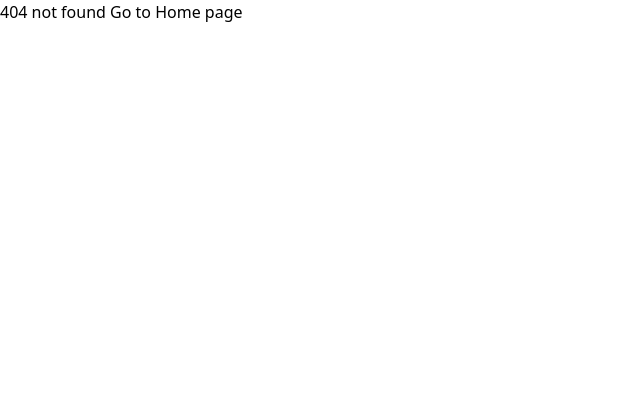
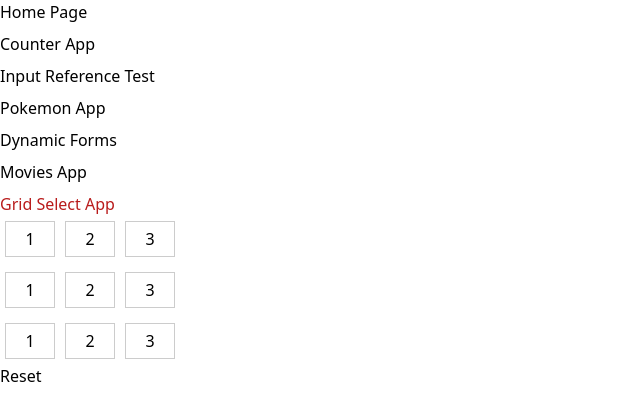
Before and after one commit to kartheekgj/reactpractice, a React (Create React App) app: page /gridselect in a window 1280 px wide. Before the commit this address had no page. Shown: the top 420 px of the page, without its empty margins (0-640 px from the left). Built offline with nearby package versions, Linux system fonts and the light colour scheme.

Commit message:
adding grid select app

```diff
--- a/src/App.css
+++ b/src/App.css
@@ -40,3 +40,27 @@
     transform: rotate(360deg);
   }
 }
+
+.grid-container {
+  display: grid;
+  gap: 5px; /* Adjust the gap between cells as needed */
+}
+
+.grid-row {
+  display: flex;
+}
+
+.grid-cell {
+  flex: 1;
+  gap: 5px;
+  margin: 5px;
+  padding: 5px;
+  max-width:50px;
+  max-height: 50px;
+  border: 1px solid #ccc;
+  transition: background-color 0.5s ease;
+}
+
+.selected {
+  background-color: green;
+}
--- a/src/App.js
+++ b/src/App.js
@@ -29,6 +29,10 @@ function App() {
       link: "/moviesapp",
       pageName: "Movies App",
     },
+    {
+      link: "/gridselect",
+      pageName: "Grid Select App",
+    },
   ];
   return (
     <div>
--- /dev/null
+++ b/src/components/GridSelectApp.js
@@ -0,0 +1,80 @@
+import React, { useState } from "react";
+
+function GridComponent(props) {
+  const [selectedCells, setSelectedCells] = useState({});
+  const handleSelectionChange = (e) => {
+    e.preventDefault();
+    const selectedCol = e.target.dataset.selectedCol;
+    if (Object.keys(selectedCells).length > 3) {
+      const currentSelectedCell = Object.keys(selectedCells);
+      currentSelectedCell.map((currentKey, index) => {
+        setTimeout(() => {
+          resetAnimation(currentKey);
+        }, 500 * index + 1);
+        return true;
+      });
+    } else {
+      setSelectedCells({
+        ...selectedCells,
+        [selectedCol]: !selectedCells[selectedCol],
+      });
+    }
+  };
+  const resetGrid = () => {
+    if (Object.keys(selectedCells).length > 0) {
+      const currentSelectedCell = Object.keys(selectedCells);
+      currentSelectedCell.map((currentKey) => {
+        setTimeout(() => {
+          resetAnimation(currentKey);
+        }, 100 );
+        return true;
+      });
+    }
+    return true;
+  };
+  const resetAnimation = (selectedCol) => {
+    console.log('selectedCol: ', selectedCol);
+    if (Object.keys(selectedCells).length > 0) {
+      delete selectedCells[selectedCol];
+      setSelectedCells({
+        ...selectedCells,
+        [selectedCol]: false,
+      });
+    }
+  };
+
+  return (
+    <div>
+      <div className="grid-container">
+        {/* Nested loops to generate the grid */}
+        {Array.from({ length: props.gridCount }).map((_, rowIndex) => (
+          <div key={rowIndex} className="grid-row">
+            {Array.from({ length: props.gridCount }).map((_, colIndex) => {
+              const cellKey = `${rowIndex}_${colIndex}`;
+              const isSelected = selectedCells[cellKey] || false;
+              return (
+                <button
+                  key={colIndex}
+                  data-selected-col={cellKey}
+                  className={`grid-cell ${isSelected ? "selected" : ""}`}
+                  onClick={handleSelectionChange}
+                >
+                  {colIndex + 1}
+                </button>
+              );
+            })}
+          </div>
+        ))}
+      </div>
+      <button onClick={resetGrid}>Reset</button>
+    </div>
+  );
+}
+
+export default function GridApp() {
+  return (
+    <div>
+      <GridComponent gridCount={3} />
+    </div>
+  );
+}
--- a/src/index.js
+++ b/src/index.js
@@ -8,7 +8,7 @@ import InputRefComponent from "./components/InputRefApp";
 import NotFoundPage from "./components/NotFoundPage";
 import DynamicForms from "./components/dynamicformsApp";
 import MoviesApp from "./components/MoviesApp";
-
+import GridSelectApp from "./components/GridSelectApp";
 import { createBrowserRouter, RouterProvider } from "react-router-dom";
 
 const routes = [
@@ -36,6 +36,9 @@ const routes = [
       {
         path: "/moviesapp",
         element: <MoviesApp />,
+      },{
+        path: "/gridselect",
+        element: <GridSelectApp />,
       },
     ],
   },
```
Also changed, not shown: 1 other file (tests, documents, lock files or other folders).
